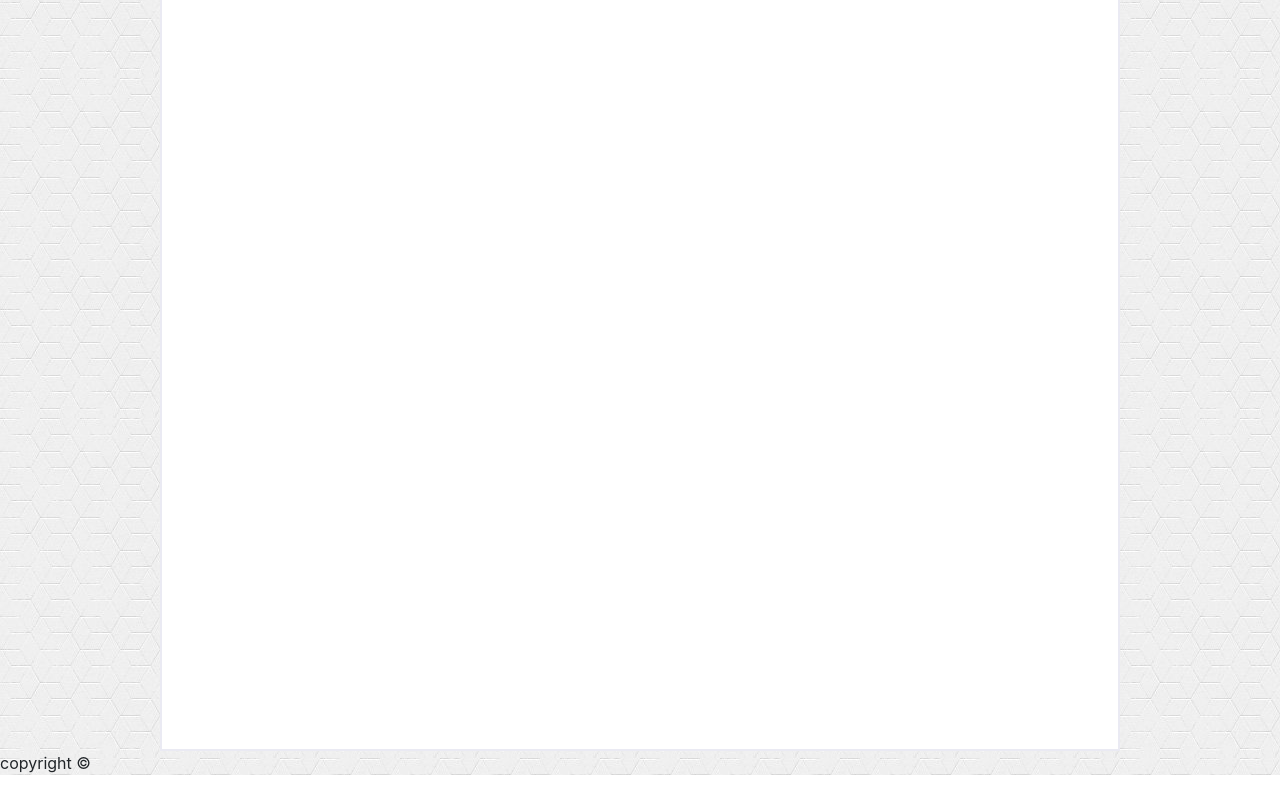
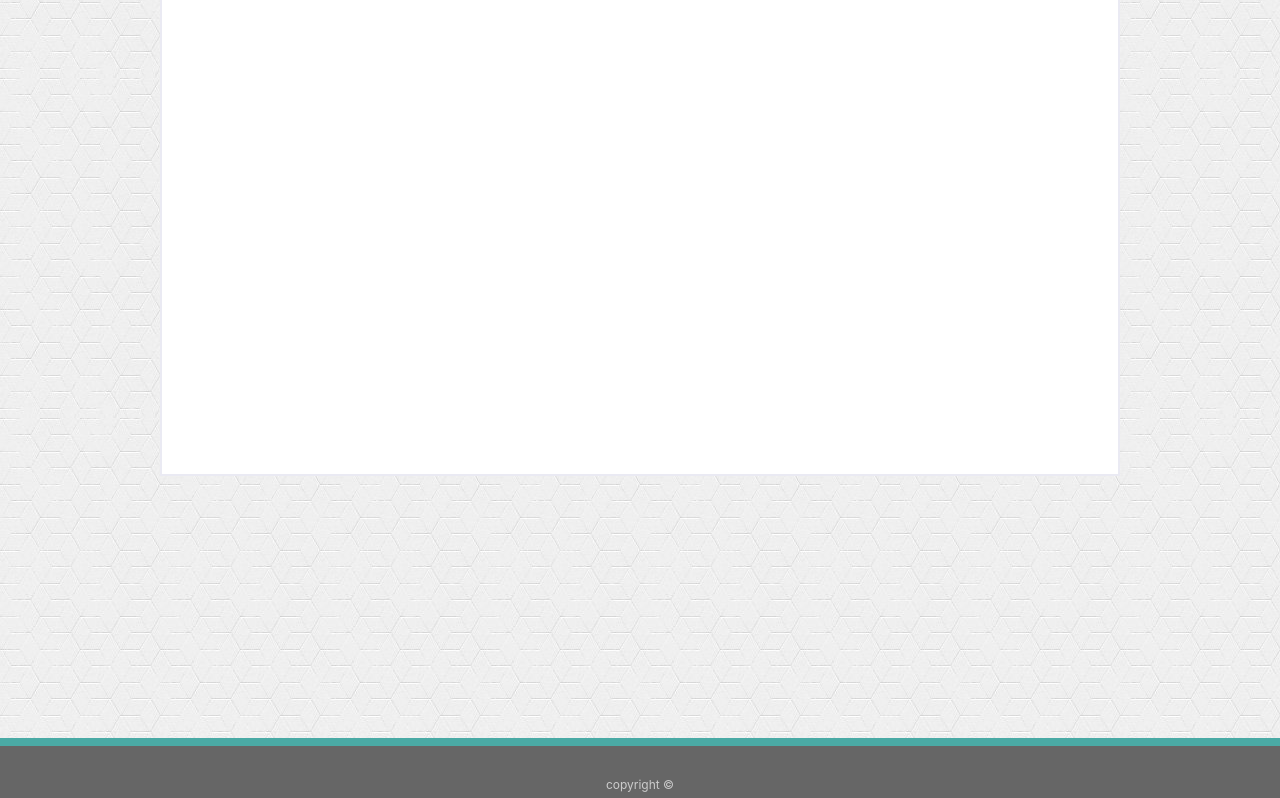
Before and after one commit to jk27924/Bootstrap-Portfolio, a plain HTML site: page contact.html in a window 1280 px wide. Shown: the part 262-1060 px from the top of the page. Before the commit the page ends 1037 px from the top, so only its background shows below. Drawn offline with nearby package versions, Linux system fonts and the light colour scheme.

Commit message:
I resized main container on Contact page

```diff
--- a/contact.html
+++ b/contact.html
@@ -81,7 +81,7 @@
     .main-container {
         background-color: #fff;
         width: 960px;
-        height: 880px;
+        height: 605px;
         margin: 0 auto;
         border: 1px solid #ddd;
         padding: 30px;
@@ -97,6 +97,21 @@
         border-bottom: 3px solid #ddd;
         padding: 0 0 30px 0;
         margin-bottom: 30px;
+    }
+
+
+    footer {
+        padding: 30px 30px 5px 30px;
+        text-align: center;
+        font-size: 12px;
+        color: #ccc;
+        background: #666666;
+        height: 60px;
+        border-top: 8px solid #4aaaa5;
+        top: 1000px;
+        bottom: 0;
+        position: absolute;
+        width: 100%;
     }
     </style>
 
```
